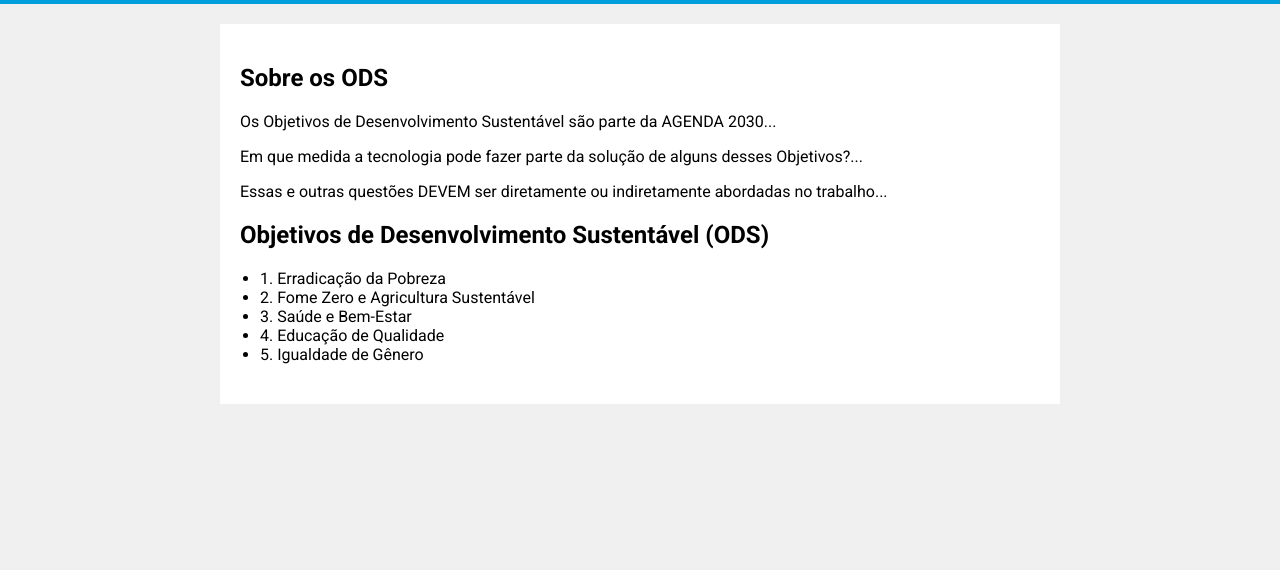
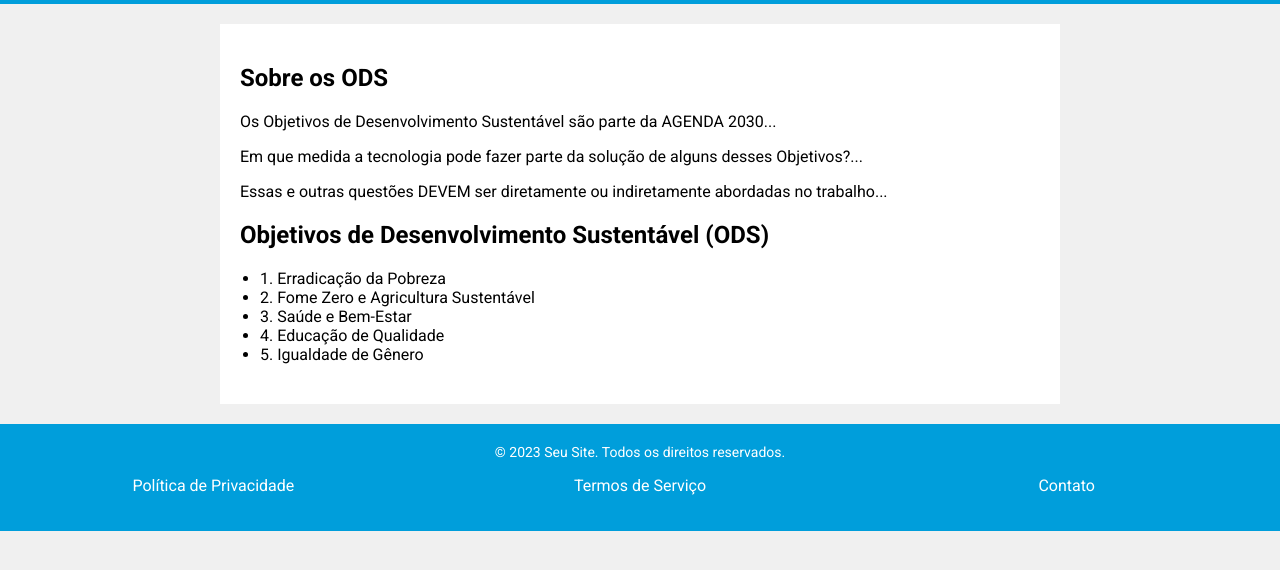
Before and after one commit to GabrielAugustoFerreiraMaia/Site-ODS-ONU, a plain HTML site: page index.html in a window 1280 px wide. Shown: the part 104-674 px from the top of the page. Drawn offline with Linux system fonts and the light colour scheme.

Commit message:
Add footer

```diff
--- a/index.html
+++ b/index.html
@@ -30,11 +30,23 @@
                 <li class="translate" data-pt-br="3. Saúde e Bem-Estar" data-en="3. Health and Well-being">3. Saúde e Bem-Estar</li>
                 <li class="translate" data-pt-br="4. Educação de Qualidade" data-en="4. Quality Education">4. Educação de Qualidade</li>
                 <li class="translate" data-pt-br="5. Igualdade de Gênero" data-en="5. Gender Equality">5. Igualdade de Gênero</li>
-
             </ul>
         </section>
     </div>
 
+
+    <footer>
+        <div class="container-footer">
+            <p class="translate" data-pt-br="&copy; 2023 Seu Site. Todos os direitos reservados." data-en="&copy; 2023 Your Site. All rights reserved.">&copy; 2023 Seu Site. Todos os direitos reservados.</p>
+            <nav>
+                <ul>
+                    <li class="translate" data-pt-br="Política de Privacidade" data-en="Privacy Policy">Política de Privacidade</li>
+                    <li class="translate" data-pt-br="Termos de Serviço" data-en="Terms of Service">Termos de Serviço</li>
+                    <li class="translate" data-pt-br="Contato" data-en="Contact">Contato</li>
+                </ul>
+            </nav>
+        </div>
+    </footer>
     <script src="script.js"></script>
 </body>
 
--- a/script.js
+++ b/script.js
@@ -19,6 +19,6 @@ function translatePage(targetLanguage) {
 
     elementsToTranslate.forEach(element => {
         const translation = element.getAttribute(`data-${targetLanguage}`);
-        element.textContent = translation;
+        element.innerHTML = translation;
     });
 }
--- a/styles.css
+++ b/styles.css
@@ -10,6 +10,42 @@ header {
     color: #fff;
     padding: 35px;
     text-align: center;
+}
+
+footer {
+    background-color: #009EDB;
+    color: #fff;
+    padding: 20px 0;
+    text-align: center;
+}
+
+footer .container {
+    display: flex;
+    justify-content: space-between;
+    align-items: center;
+}
+
+footer p {
+    margin: 0;
+    font-size: 14px;
+}
+
+footer ul {
+    list-style-type: none;
+    padding: 0;
+    display: flex;
+    justify-content: space-between;
+}
+
+footer ul li {
+    margin: 0;
+    flex: 1;
+    text-align: center;
+}
+
+footer a {
+    color: #fff;
+    text-decoration: none;
 }
 
 h1 {
```
